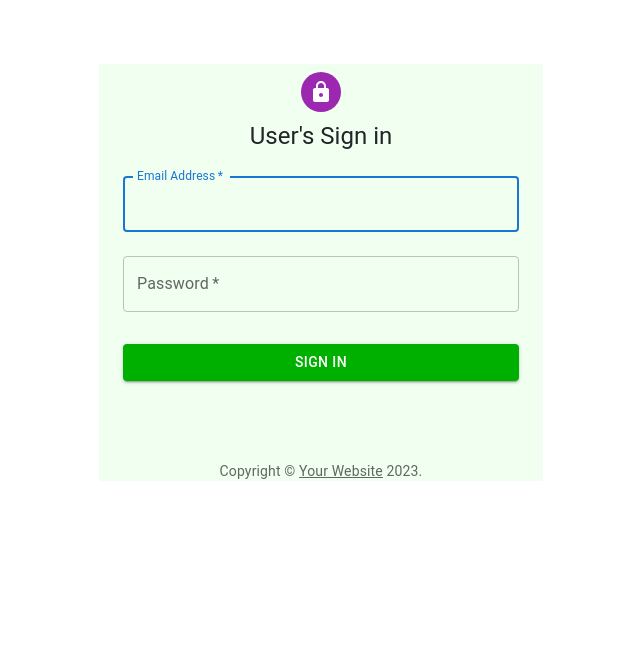
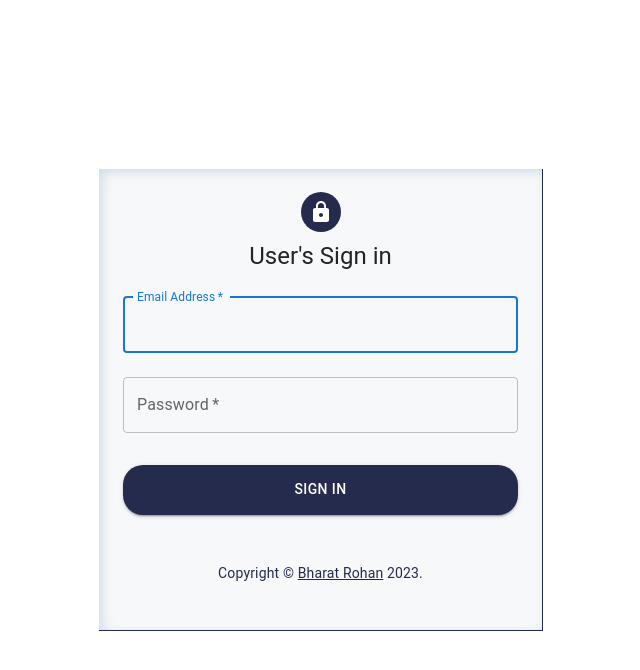
Before and after one commit to bharatrohan2016/svm-dashboard-frontend, a React (Create React App) app: page / in a window 1280 px wide. Shown: the top 670 px of the page, without its empty margins (319-959 px from the left). Built offline with nearby package versions, Linux system fonts and the light colour scheme.

Commit message:
worked on styles

```diff
--- a/src/App.css
+++ b/src/App.css
@@ -41,3 +41,43 @@ body {
     transform: rotate(360deg);
   }
 }
+
+
+.Mui-focused{
+  color: black;
+}
+
+header{
+  background-color: #242b4d !important;
+}
+
+.css-2dum1v-MuiDrawer-docked .MuiDrawer-paper{
+  background-color: #242b4d !important;
+}
+
+.css-2dum1v-MuiDrawer-docked .MuiDrawer-paper svg{
+  color: white;
+}
+
+.css-1hsz34s-MuiDrawer-docked .MuiDrawer-paper {
+  background-color: #242b4d !important;
+  color: white;
+}
+
+.css-1hsz34s-MuiDrawer-docked .MuiDrawer-paper svg {
+  color: white;
+}
+
+.css-1m5i5w0-MuiButtonBase-root-MuiListItemButton-root{
+  padding: 5px;
+}
+.css-1m5i5w0-MuiButtonBase-root-MuiListItemButton-root:hover{
+background-color: #1a1f35 !important;
+border-left: 5px solid green;
+}
+
+@media (max-width : 400px) {
+  .dashboard-img{
+    display: none;
+  }
+}
--- a/src/Components/User/DashBoard.jsx
+++ b/src/Components/User/DashBoard.jsx
@@ -5,7 +5,7 @@ import { BarChart } from '@mui/x-charts/BarChart';
 import { ToastContainer, toast } from 'react-toastify';
 import styled from '@emotion/styled';
 import { getDBFirstRow } from '../../Service/api';
-
+import styles from './Dashboard.module.css'
 const HeaderComponent = styled(Box)`
   display: flex;
   justify-content: space-around;
@@ -25,20 +25,25 @@ const HeaderComponent = styled(Box)`
 
 const PieCharts = styled(Box)`
   display: flex;
-  justify-content: space-around;
+  justify-content: space-between;
   align-items: center;
-  height: 30vh;
+  height: 40vh;
   overflow-y: hidden;
+  margin-left : 30px;
+  margin-right : 30px;
   @media (max-width: 400px) {
     display: flex;
     flex-direction: column;
     justify-content: space-around;
     align-items: start;
-    min-height: 40vh;
+    min-height: 65vh;
     padding: 0;
+    padding : 20px;
     overflow-x: visible;
   }
 `
+
+
 
 const BarBox = styled(Box)`
   display: flex;
@@ -56,24 +61,41 @@ const BarBox = styled(Box)`
 
 const RectangleBox = styled(Box)`
   display: flex;
-  height: 20vh;
-  width: 20vw;
+  align-items : center;
+  width: 26vw;
   border: 1px solid #d3d3d3;
-  border-radius: 10px;
-  box-shadow: 0px 4px 6px rgba(0, 0, 0, 0.1);
-  display: flex;
-  align-items: space-around;
-  flex-direction: column;
-  justify-content: center;
-  color: #808080;
+  text-align : left;
+  padding : 30px;
+  border-radius: 30px;
+  box-shadow: rgba(0, 0, 0, 0.24) 0px 3px 8px;
+  color: white;
+  font-size:20px;
+  font-weight : bold;
   @media (max-width: 400px) {
     width: 70vw;
-    height: 10vh;
+    padding : 20px;
     display: flex;
-    flex-direction: column;
   }
 `
-
+const VisualBox =  styled(Box)`
+display: flex;
+align-items : center;
+box-shadow: rgba(0, 0, 0, 0.24) 0px 3px 8px;
+border: 1px solid #d3d3d3;
+text-align : left;
+padding : 30px;
+border-radius: 30px;
+color: white;
+width : 35vw;
+margin-top:10px;
+font-size:20px;
+font-weight : bold;
+@media (max-width: 400px) {
+  width: 70vw;
+  padding : 20px;
+  display: flex;
+}
+`
 
 const DashBoard = () => {
   const [data, setData] = useState()
@@ -90,37 +112,60 @@ const DashBoard = () => {
     <>
      <ToastContainer/>
       <HeaderComponent>
-        <RectangleBox>
-          <h3>Total Farmers: <span style={{'color': 'black'}}>{data?.totalFarmer}</span></h3>
+        <RectangleBox className={styles.dashboard1}>
+         <div className='col-md-9'>
+          <span>Total Farmers </span> <br/><br/>
+          <span >{data?.totalFarmer}</span>
+          </div>
+          <div className='col-md-3'>
+             <img src='https://cdn-icons-png.flaticon.com/512/187/187039.png' height={80} width={80} className='dashboard-img'/>
+          </div>
         </RectangleBox>
-        <RectangleBox>
-          <h3>Date Survey: <span style={{'color': 'black'}}>{date.toLocaleDateString('en-US', {
+        <RectangleBox className={styles.dashboard2}>
+        <div className='col-md-9'>
+          <span>Date Survey</span> <br/><br/>
+          <span>
+          {date.toLocaleDateString('en-US', {
             year: 'numeric',
             month: '2-digit',
             day: '2-digit',
-          })}</span></h3>
+          })}
+          </span>
+          </div>
+          <div className='col-md-3'>
+             <img src='https://cdn-icons-png.flaticon.com/512/187/187039.png' height={80} width={80} className='dashboard-img'/>
+          </div>
         </RectangleBox>
-        <RectangleBox>
-          <h3>Area Survey: <span style={{'color': 'black'}}>{parseInt(data?.totalArea)}</span></h3>
+        <RectangleBox className={styles.dashboard3}>
+        <div className='col-md-9'>
+          <span>Area Survey</span> <br/><br/>
+          <span >62 Acres</span>
+          </div>
+          <div className='col-md-3'>
+             <img src='https://cdn-icons-png.flaticon.com/512/187/187039.png' height={80} width={80} className='dashboard-img'/>
+          </div>
         </RectangleBox>
       </HeaderComponent>
+
       <PieCharts>
       <PieChart
         style={{'margin': '0'}}
         series={[
           {
             data: [
-              { id: 0, value: 38, label: 'Farmer Having Whatsapp' },
-              { id: 1, value: 17, label: 'Farmer Having Cell Phone' },
-              { id: 2, value: 56, label: 'Farmer Having No Whatsapp' },
+              { id: 0, value: 38, label: 'Whatsapp' },
+              { id: 1, value: 17, label: 'Cell Phone' },
+              { id: 2, value: 56, label: 'No Whatsapp' },
             ],
             cx: 70,
           },
         ]}
-        width={250}
+        width={300}
         height={200}
       />
+
       <PieChart
+
         series={[
           {
             data: [
@@ -131,10 +176,13 @@ const DashBoard = () => {
             cx: 70,
           },
         ]}
-        width={250}
+      width={300}
         height={200}
       />
+
       </PieCharts>
+
+
       <BarBox>
         <BarChart
           xAxis={[{ scaleType: 'band', data: ['group A', 'group B', 'group C'] }]}
--- /dev/null
+++ b/src/Components/User/Dashboard.module.css
@@ -0,0 +1,17 @@
+
+.dashboard1 {
+    background: linear-gradient(-45deg, #103783 0%, #9bafd9 100% );
+}
+
+.dashboard2{
+    background: linear-gradient(-45deg, #ffd8be 0%, #9381ff 100% );
+}
+
+.dashboard3{
+    background: linear-gradient(-45deg, #c7f9cc 0%, #22577a 100% );
+}
+/*
+* Prevents issues when the parent creates a
+* stacking context. (For example, using the transform
+* property )
+*/
--- a/src/Components/User/SignIn.jsx
+++ b/src/Components/User/SignIn.jsx
@@ -8,13 +8,13 @@ import { Avatar, Button, Grid, TextField, Typography } from '@mui/material';
 import LockIcon from '@mui/icons-material/Lock';
 import { signInUser } from '../../Service/api';
 import { ToastContainer, toast } from 'react-toastify';
-
+import styles from './SignIn.module.css';
 function Copyright(props) {
   return (
-    <Typography variant="body2" color="text.secondary" align="center" {...props}>
+    <Typography variant="body2" color="#242b4d" align="center" {...props}>
       {'Copyright © '}
-      <Link color="inherit" href="https://mui.com/">
-        Your Website
+      <Link color="inherit" href="https://bharatrohan.in/">
+        Bharat Rohan
       </Link>{' '}
       {new Date().getFullYear()}
       {'.'}
@@ -38,9 +38,7 @@ export default function SignIn() {
   const navigate = useNavigate();
 
   const loginUser = async () => {
-    // if (!login.email.filled) {
-    //   alert('Please Fill email')
-    // }
+
     try {
       let response = await signInUser(login);
 
@@ -71,26 +69,26 @@ export default function SignIn() {
 
 
   return (
-    // <ThemeProvider theme={theme}>
-      <Container component="main" maxWidth="xs" style={{ backgroundColor: "#F0FFF0" }}>
+    <div className={styles.loginDiv}>
+      <Container className={styles.loginContainer} component="main" maxWidth="xs">
         {/* <CssBaseline /> */}
         <Box
           sx={{
-            marginTop: 8,
             display: 'flex',
             flexDirection: 'column',
             alignItems: 'center',
           }}
         >
-          <Avatar sx={{ m: 1, bgcolor: 'secondary.main' }}>
+          <Avatar sx={{ m: 1, bgcolor: '#242b4d' }}>
             <LockIcon />
           </Avatar>
           <Typography component="h1" variant="h5">
             User's Sign in
           </Typography>
-          <Box component="form" onSubmit={handleSubmit} noValidate sx={{ mt: 1 }}>
+          <Box component="form" onSubmit={handleSubmit} noValidate sx={{ mt: 1, color : '#242b4d' }}>
             <TextField
               margin="normal"
+              color="primary"
               required
               fullWidth
               id="email"
@@ -116,13 +114,24 @@ export default function SignIn() {
               type="submit"
               fullWidth
               variant="contained"
-              style={{ backgroundColor: "#00B000" }}
+              style={{ backgroundColor: "#242b4d", height : '50px', borderRadius : '20px' }}
               sx={{ mt: 3, mb: 2 }}
               onClick={() => loginUser()}
             >
               Sign In
             </Button>
-            {/* <Grid container>
+
+          </Box>
+        </Box>
+        <Copyright sx={{ mt: 4, mb: 4 }} />
+        <ToastContainer/>
+      </Container>
+      </div>
+    // </ThemeProvider>
+  );
+}
+
+{/* <Grid container>
               <Grid item>
                 <Link href="/signup" variant="body2">
                   {"Don't have an account? Sign Up"}
@@ -134,11 +143,3 @@ export default function SignIn() {
                 </Link>
               </Grid>
             </Grid> */}
-          </Box>
-        </Box>
-        <Copyright sx={{ mt: 8, mb: 4 }} />
-        <ToastContainer/>
-      </Container>
-    // </ThemeProvider>
-  );
-}
--- /dev/null
+++ b/src/Components/User/SignIn.module.css
@@ -0,0 +1,14 @@
+.loginContainer{
+    background-color: rgb(247 248 249);
+    box-shadow: rgb(204, 219, 232) 3px 3px 12px 0px inset, rgba(255, 255, 255, 0.5) -3px -3px 12px 1px inset;
+    padding: 15px;
+    border-right: 1px solid #242b4d;
+    border-bottom: 1px solid #242b4d;
+}
+
+.loginDiv{
+    height: 100vh;
+  display: flex;
+  align-items: center;
+  padding: 10px !important;
+}
```
